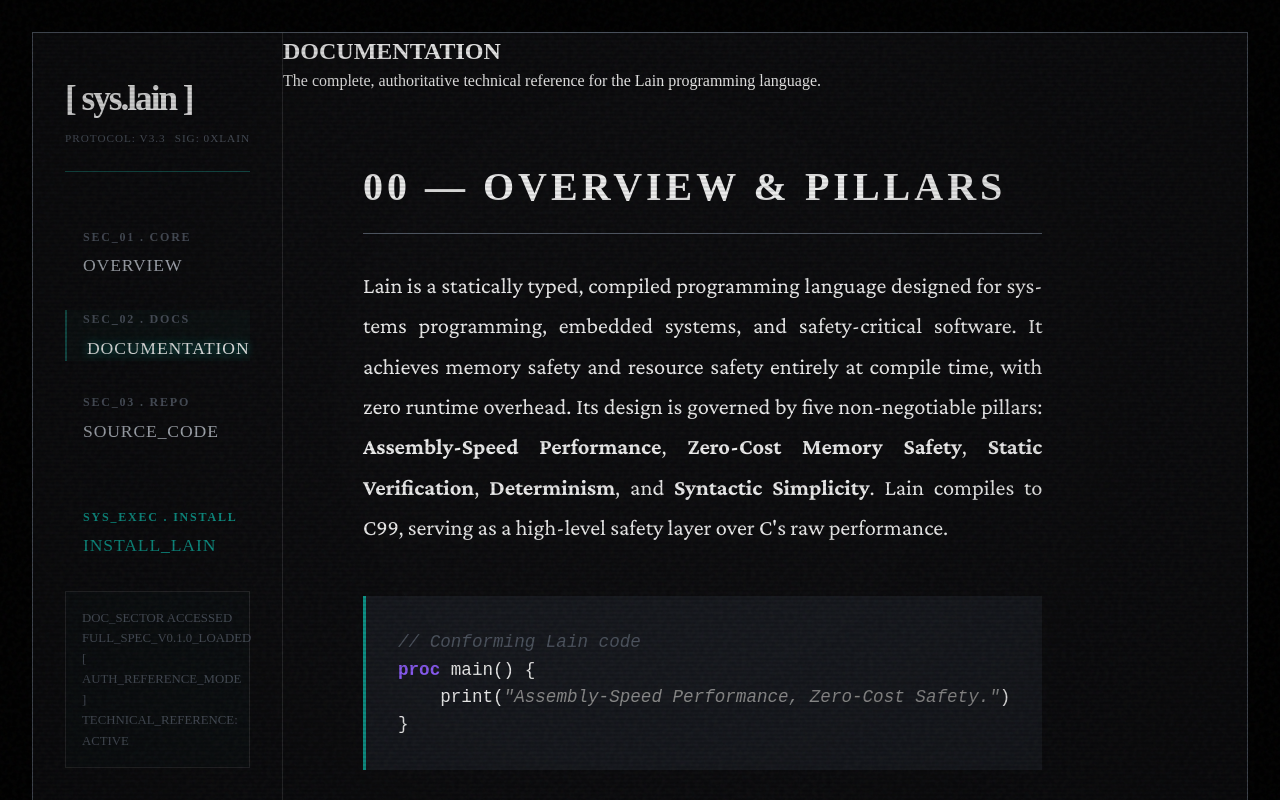
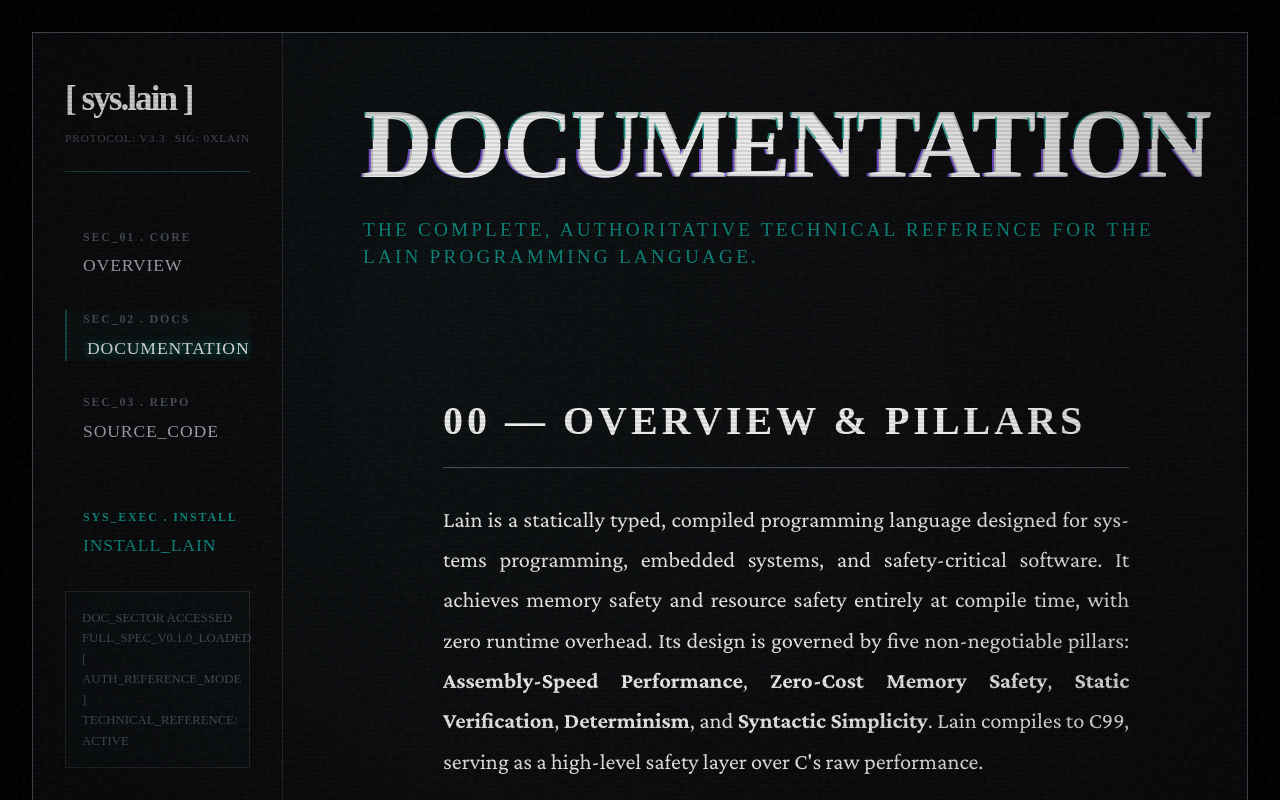
Before and after one commit to Marco-DG/lain, a Next.js app in the folder lain-website/: page /docs in a window 1280 px wide. Shown: the top 800 px of the page. Built offline with nearby package versions, Linux system fonts and the light colour scheme.

Commit message:
Update page.module.css

```diff
--- a/lain-website/app/page.module.css
+++ b/lain-website/app/page.module.css
@@ -237,3 +237,83 @@
     position: absolute;
   }
 }
+
+/* --- HERO & GLITCH EFFECTS --- */
+.heroSection {
+  padding: 4rem 5rem;
+  display: flex;
+  flex-direction: column;
+  gap: 1.5rem;
+  background: radial-gradient(circle at 10% 20%, rgba(13, 148, 136, 0.03) 0%, transparent 50%);
+}
+
+.glitchContainer {
+  position: relative;
+  display: inline-block;
+}
+
+.heroTitle {
+  font-family: var(--font-logo);
+  font-size: 6rem;
+  font-weight: 800;
+  color: var(--text-main);
+  text-transform: uppercase;
+  letter-spacing: -0.02em;
+  position: relative;
+  line-height: 1;
+  margin: 0;
+}
+
+.heroTitle::before,
+.heroTitle::after {
+  content: attr(data-text);
+  position: absolute;
+  top: 0;
+  left: 0;
+  width: 100%;
+  height: 100%;
+  opacity: 0.8;
+}
+
+.heroTitle::before {
+  left: 3px;
+  text-shadow: -2px 0 var(--accent-teal);
+  clip-path: polygon(0 0, 100% 0, 100% 45%, 0 45%);
+  animation: glitch-anim 4s infinite linear alternate-reverse;
+}
+
+.heroTitle::after {
+  left: -3px;
+  text-shadow: -2px 0 var(--accent-purple);
+  clip-path: polygon(0 55%, 100% 55%, 100% 100%, 0 100%);
+  animation: glitch-anim2 3s infinite linear alternate-reverse;
+}
+
+.heroSubtitle {
+  font-family: var(--font-mono);
+  color: var(--accent-teal);
+  font-size: 1.2rem;
+  letter-spacing: 0.2rem;
+  text-transform: uppercase;
+  max-width: 800px;
+  margin-bottom: 2rem;
+  line-height: 1.4;
+  opacity: 0.9;
+}
+
+@keyframes glitch-anim {
+  0% { transform: translate(0); }
+  20% { transform: translate(-2px, 2px); }
+  40% { transform: translate(-2px, -2px); }
+  60% { transform: translate(2px, 2px); }
+  80% { transform: translate(2px, -2px); }
+  100% { transform: translate(0); }
+}
+
+@keyframes glitch-anim2 {
+  0% { transform: translate(0); }
+  25% { transform: translate(2px, 0); }
+  50% { transform: translate(-2px, 0); }
+  75% { transform: translate(2px, 0); }
+  100% { transform: translate(0); }
+}
```
